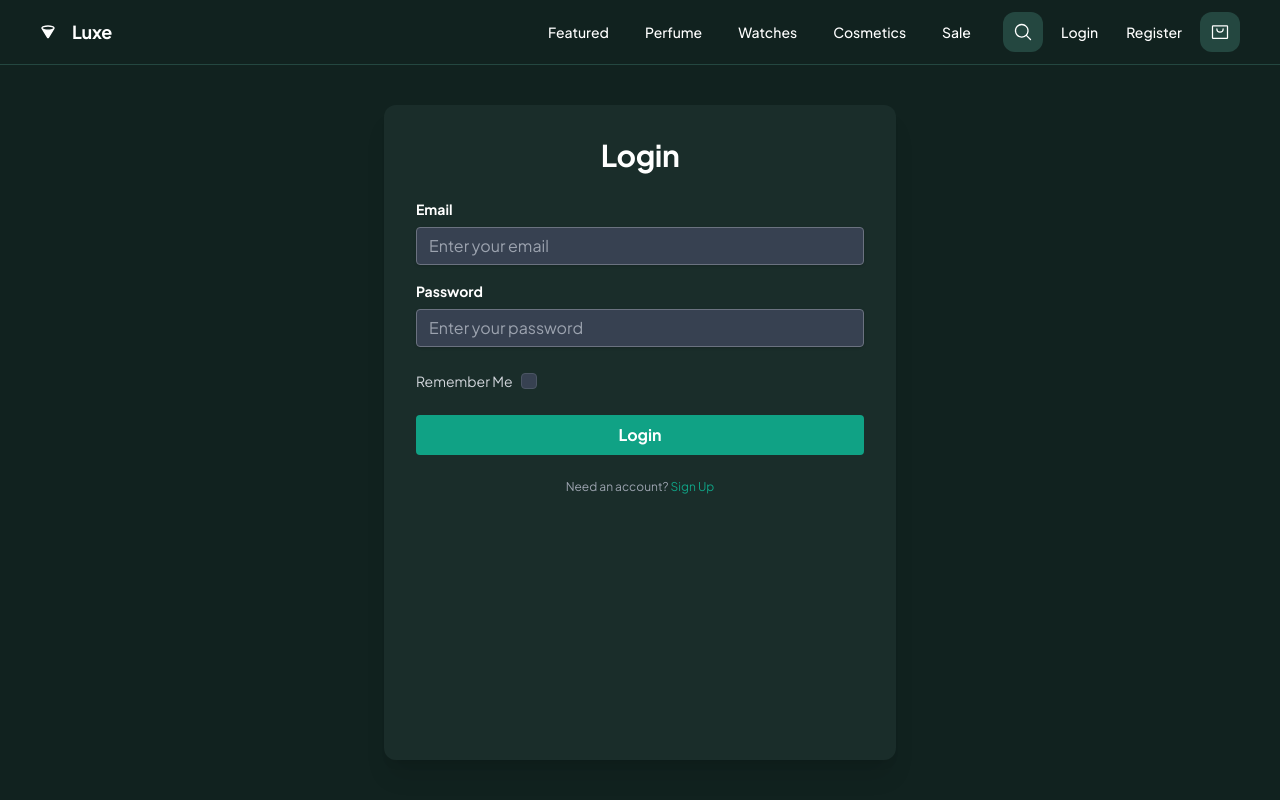
After one commit to BOT000012/E-commerce-website, a Flask app: page /login in a window 1280 px wide. The commit adds this page. Run offline with Flask 3, Linux system fonts and the light colour scheme; some libraries are stand-ins or nearby versions.

Commit message:
feat: Implement basic user authentication
- Add User model with password hashing (Flask-SQLAlchemy, Werkzeug).
- Integrate Flask-Login for session management and route protection.
- Implement user registration with Flask-WTF forms, validation (including uniqueness checks for username/email), and a dedicated template.
- Implement user login with Flask-WTF forms, credential checking, and a dedicated template.
- Add logout functionality.
- Update navigation bar to display Login/Register or Account/Logout links based on authentication state.
- Create an example protected route `/account` accessible only to logged-in users, with a basic account page template.
- Add Flask-Login, Flask-WTF, and email-validator to requirements.

```diff
--- a/app.py
+++ b/app.py
@@ -1,12 +1,66 @@
-from flask import Flask, render_template
+from flask import Flask, render_template, redirect, url_for, flash, request
 from flask_sqlalchemy import SQLAlchemy
+from flask_login import LoginManager, UserMixin, login_user, logout_user, current_user, login_required
+from werkzeug.security import generate_password_hash, check_password_hash
+from flask_wtf import FlaskForm
+from wtforms import StringField, PasswordField, BooleanField, SubmitField
+from wtforms.validators import DataRequired, Email, EqualTo, Length, ValidationError
 import os
 
 app = Flask(__name__)
 basedir = os.path.abspath(os.path.dirname(__file__))
 app.config['SQLALCHEMY_DATABASE_URI'] = 'sqlite:///' + os.path.join(basedir, 'site.db')
 app.config['SQLALCHEMY_TRACK_MODIFICATIONS'] = False
+app.config['SECRET_KEY'] = os.environ.get('SECRET_KEY', 'your_fallback_secret_key_for_development') # Important for sessions & WTForms
 db = SQLAlchemy(app)
+
+login_manager = LoginManager()
+login_manager.init_app(app)
+login_manager.login_view = 'login' # Route name for the login page
+login_manager.login_message_category = 'info' # Flash message category
+
+@login_manager.user_loader
+def load_user(user_id):
+    return db.session.get(User, int(user_id))
+
+class User(UserMixin, db.Model):
+    id = db.Column(db.Integer, primary_key=True)
+    username = db.Column(db.String(20), unique=True, nullable=False)
+    email = db.Column(db.String(120), unique=True, nullable=False)
+    password_hash = db.Column(db.String(128))
+
+    def set_password(self, password):
+        self.password_hash = generate_password_hash(password)
+
+    def check_password(self, password):
+        return check_password_hash(self.password_hash, password)
+
+    def __repr__(self):
+        return f'<User {self.username}>'
+
+# Forms
+class RegistrationForm(FlaskForm):
+    username = StringField('Username', validators=[DataRequired(), Length(min=2, max=20)])
+    email = StringField('Email', validators=[DataRequired(), Email()])
+    password = PasswordField('Password', validators=[DataRequired(), Length(min=6)])
+    confirm_password = PasswordField('Confirm Password', validators=[DataRequired(), EqualTo('password')])
+    submit = SubmitField('Sign Up')
+
+    def validate_username(self, username):
+        user = User.query.filter_by(username=username.data).first()
+        if user:
+            raise ValidationError('That username is taken. Please choose a different one.')
+
+    def validate_email(self, email):
+        user = User.query.filter_by(email=email.data).first()
+        if user:
+            raise ValidationError('That email is already registered. Please choose a different one or login.')
+
+class LoginForm(FlaskForm):
+    email = StringField('Email', validators=[DataRequired(), Email()])
+    password = PasswordField('Password', validators=[DataRequired()])
+    remember = BooleanField('Remember Me')
+    submit = SubmitField('Login')
 
 class Product(db.Model):
     id = db.Column(db.Integer, primary_key=True)
@@ -24,6 +78,47 @@ def home():
     products = Product.query.all()
     # For simplicity, we can decide later if "Featured" means all products or a specific subset
     return render_template('E commerce Home Page.html', products=products, title="Featured Products")
+
+@app.route("/register", methods=['GET', 'POST'])
+def register():
+    if current_user.is_authenticated:
+        return redirect(url_for('home'))
+    form = RegistrationForm()
+    if form.validate_on_submit():
+        user = User(username=form.username.data, email=form.email.data)
+        user.set_password(form.password.data)
+        db.session.add(user)
+        db.session.commit()
+        flash('Your account has been created! You are now able to log in.', 'success')
+        return redirect(url_for('login'))
+    return render_template('register.html', title='Register', form=form)
+
+@app.route("/login", methods=['GET', 'POST'])
+def login():
+    if current_user.is_authenticated:
+        return redirect(url_for('home'))
+    form = LoginForm()
+    if form.validate_on_submit():
+        user = User.query.filter_by(email=form.email.data).first()
+        if user and user.check_password(form.password.data):
+            login_user(user, remember=form.remember.data)
+            next_page = request.args.get('next') # For redirecting after login if user was trying to access a protected page
+            flash('Login successful!', 'success')
+            return redirect(next_page) if next_page else redirect(url_for('home'))
+        else:
+            flash('Login Unsuccessful. Please check email and password.', 'danger')
+    return render_template('login.html', title='Login', form=form)
+
+@app.route("/logout")
+def logout():
+    logout_user()
+    flash('You have been logged out.', 'info')
+    return redirect(url_for('home'))
+
+@app.route("/account")
+@login_required # This decorator protects the route
+def account():
+    return render_template('account.html', title='Account')
 
 @app.route('/category/<string:category_name>')
 def show_category(category_name):
--- a/requirements.txt
+++ b/requirements.txt
@@ -1,2 +1,5 @@
 Flask
 Flask-SQLAlchemy
+Flask-Login
+Flask-WTF
+Email-validator # Often used with WTForms for email validation
--- a/templates/layout.html
+++ b/templates/layout.html
@@ -48,7 +48,7 @@
               <a class="text-white text-sm font-medium leading-normal" href="{{ url_for('show_category', category_name='cosmetics') }}">Cosmetics</a>
               <a class="text-white text-sm font-medium leading-normal" href="{{ url_for('home') }}">Sale</a> {# Links to home for now #}
             </div>
-            <div class="flex gap-2">
+            <div class="flex gap-2 items-center"> {# Added items-center for better alignment if text links are used #}
               <button
                 class="flex max-w-[480px] cursor-pointer items-center justify-center overflow-hidden rounded-xl h-10 bg-[#244740] text-white gap-2 text-sm font-bold leading-normal tracking-[0.015em] min-w-0 px-2.5"
               >
@@ -60,17 +60,16 @@
                   </svg>
                 </div>
               </button>
-              <button
-                class="flex max-w-[480px] cursor-pointer items-center justify-center overflow-hidden rounded-xl h-10 bg-[#244740] text-white gap-2 text-sm font-bold leading-normal tracking-[0.015em] min-w-0 px-2.5"
-              >
-                <div class="text-white" data-icon="User" data-size="20px" data-weight="regular">
-                  <svg xmlns="http://www.w3.org/2000/svg" width="20px" height="20px" fill="currentColor" viewBox="0 0 256 256">
-                    <path
-                      d="M230.92,212c-15.23-26.33-38.7-45.21-66.09-54.16a72,72,0,1,0-73.66,0C63.78,166.78,40.31,185.66,25.08,212a8,8,0,1,0,13.85,8c18.84-32.56,52.14-52,89.07-52s70.23,19.44,89.07,52a8,8,0,1,0,13.85-8ZM72,96a56,56,0,1,1,56,56A56.06,56.06,0,0,1,72,96Z"
-                    ></path>
-                  </svg>
-                </div>
-              </button>
+
+              {# User Account Links/Button #}
+              {% if current_user.is_authenticated %}
+                <a href="{{ url_for('account') }}" class="text-white text-sm font-medium leading-normal px-2.5 py-2 rounded-xl hover:bg-[#244740]">Account</a>
+                <a href="{{ url_for('logout') }}" class="text-white text-sm font-medium leading-normal px-2.5 py-2 rounded-xl hover:bg-[#244740]">Logout</a>
+              {% else %}
+                <a href="{{ url_for('login') }}" class="text-white text-sm font-medium leading-normal px-2.5 py-2 rounded-xl hover:bg-[#244740]">Login</a>
+                <a href="{{ url_for('register') }}" class="text-white text-sm font-medium leading-normal px-2.5 py-2 rounded-xl hover:bg-[#244740]">Register</a>
+              {% endif %}
+
               <button
                 class="flex max-w-[480px] cursor-pointer items-center justify-center overflow-hidden rounded-xl h-10 bg-[#244740] text-white gap-2 text-sm font-bold leading-normal tracking-[0.015em] min-w-0 px-2.5"
               >
--- /dev/null
+++ b/templates/login.html
@@ -0,0 +1,63 @@
+{% extends "layout.html" %}
+
+{% block title %}{{ title }} - Luxe E-commerce{% endblock %}
+
+{% block content %}
+<div class="px-4 md:px-40 flex flex-1 justify-center py-5">
+  <div class="layout-content-container flex flex-col max-w-lg w-full flex-1 bg-[#1A2D2A] p-8 rounded-xl shadow-xl">
+    <h2 class="text-white text-3xl font-bold leading-tight tracking-[-0.015em] mb-6 text-center">{{ title }}</h2>
+
+    {# Flash messages #}
+    {% with messages = get_flashed_messages(with_categories=true) %}
+      {% if messages %}
+        {% for category, message in messages %}
+          <div class="p-3 mb-4 rounded-md text-sm
+            {% if category == 'danger' %} bg-red-500 text-white
+            {% elif category == 'success' %} bg-green-500 text-white
+            {% elif category == 'info' %} bg-blue-500 text-white
+            {% else %} bg-gray-500 text-white {% endif %}"
+            role="alert">
+            {{ message }}
+          </div>
+        {% endfor %}
+      {% endif %}
+    {% endwith %}
+
+    <form method="POST" action="{{ url_for('login') }}" novalidate>
+      {{ form.hidden_tag() }} {# CSRF token #}
+
+      <div class="mb-4">
+        {{ form.email.label(class="block text-white text-sm font-bold mb-2") }}
+        {{ form.email(class="shadow appearance-none border rounded w-full py-2 px-3 bg-gray-700 text-white leading-tight focus:outline-none focus:shadow-outline placeholder-gray-400", placeholder="Enter your email", autocomplete="email") }}
+        {% if form.email.errors %}
+          <div class="text-red-400 text-xs mt-1">
+            {% for error in form.email.errors %}<span>{{ error }}</span>{% endfor %}
+          </div>
+        {% endif %}
+      </div>
+
+      <div class="mb-6">
+        {{ form.password.label(class="block text-white text-sm font-bold mb-2") }}
+        {{ form.password(class="shadow appearance-none border rounded w-full py-2 px-3 bg-gray-700 text-white leading-tight focus:outline-none focus:shadow-outline placeholder-gray-400", placeholder="Enter your password", autocomplete="current-password") }}
+        {% if form.password.errors %}
+          <div class="text-red-400 text-xs mt-1">
+            {% for error in form.password.errors %}<span>{{ error }}</span>{% endfor %}
+          </div>
+        {% endif %}
+      </div>
+
+      <div class="mb-6 flex items-center">
+        {{ form.remember.label(class="text-sm text-gray-300 mr-2") }}
+        {{ form.remember(class="form-checkbox h-4 w-4 text-[#10a285] bg-gray-700 border-gray-600 focus:ring-[#10a285] rounded") }}
+      </div>
+
+      <div class="flex items-center justify-between">
+        {{ form.submit(class="bg-[#10a285] hover:bg-[#0d8c73] text-white font-bold py-2 px-4 rounded focus:outline-none focus:shadow-outline cursor-pointer w-full") }}
+      </div>
+    </form>
+    <p class="text-center text-gray-400 text-xs mt-6">
+      Need an account? <a href="{{ url_for('register') }}" class="text-[#10a285] hover:text-[#0d8c73]">Sign Up</a>
+    </p>
+  </div>
+</div>
+{% endblock %}
```
Also changed, not shown: templates/account.html (added, +42 -0 lines), templates/register.html (added, +77 -0 lines).
